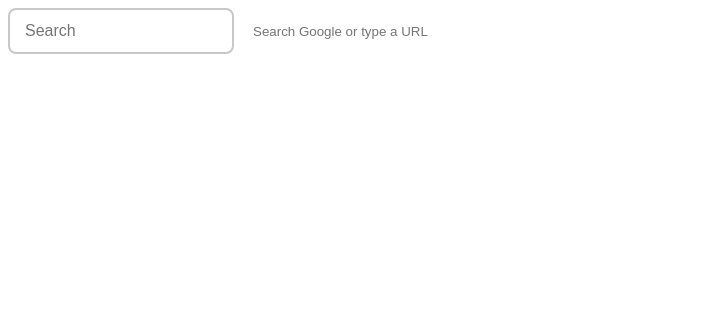
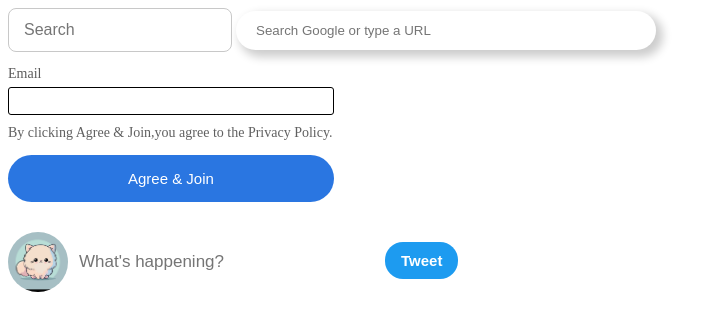
Before and after one commit to dev-ak47/html_learning, a plain HTML site: page csscrashcourse/textbox07.html in a window 1280 px wide. Shown: the whole page, without its empty margins (0-721 px from the left). Drawn offline with Linux system fonts and the light colour scheme.

Commit message:
Exercise07 completed

```diff
--- a/csscrashcourse/textbox07.html
+++ b/csscrashcourse/textbox07.html
@@ -1,9 +1,10 @@
 <!DOCTYPE html>
 <html lang="en">
+
 <head>
     <title>Search Buttons</title>
     <style>
-        .search-button{
+        .search-button {
             padding-left: 15px;
             padding-right: 0px;
             padding-top: 12px;
@@ -14,26 +15,112 @@
             border-radius: 8px;
             border-style: solid;
             font-size: 16px;
-            border-width: 2px;
+            border-width: 1px;
 
         }
-        .search-google{
+
+        .search-google {
             color: grey;
-            border-style: solid;
+            width: 100%;
+            max-width: 200px;
             border-color: rgb(200, 200, 200);
-            box-shadow: 20px;
-            padding-left: 15px;
+            padding-left: 20px;
             padding-right: 200px;
             padding-top: 12px;
             padding-bottom: 12px;
             border-radius: 20px;
             border: none;
+            box-shadow: 5px 5px 10px 2px rgb(0 0 0 / 0.2);
+        }
+
+        .email {
+            color: rgb(91, 90, 90);
+            margin-bottom: 5px;
+            font-size: 14px;
+        }
+
+        .LinkedIn-signup {
+            width: 320px;
+            padding-top: 10px;
+            border-color: black;
+            border-width: 1.5px;
+            border-radius: 3px;
+            border-style: solid;
+        }
+
+        .policy {
+            font-size: 14px;
+            margin-top: 10px;
+            color: #606060;
+        }
+
+        .button {
+            background-color: rgb(42, 118, 225);
+            color: white;
+            border: none;
+            padding-left: 120px;
+            padding-right: 120px;
+            padding-top: 15px;
+            padding-bottom: 15px;
+            font-size: 15px;
+            border-radius: 60px;
+        }
+
+        .dp {
+            margin-top: 30px;
+            height: 60px;
+            width: 60px;
+            border-radius: 100px;
+            object-fit: cover;
+            margin-right: 5px;
+            vertical-align: middle;
+        }
+
+        .ques {
+            color: grey;
+            border: none;
+            margin-top: 30px;
+            width: 300px;
+            vertical-align: middle;
+            font-size: 17px;
+        }
+
+        .tweet-button {
+            background-color: rgb(29, 155, 240);
+            color: white;
+            border: none;
+            margin-top: 40px;
+            padding-top: 10px;
+            padding-bottom: 10px;
+            padding-left: 16px;
+            padding-right: 16px;
+            border-radius: 18px;
+            font-weight: bold;
+            font-size: 15px;
+            cursor: pointer;
+            margin-left: 0px;
+            transition: box-shadow 0.15s;
+            vertical-align: top;
+        }
+
+        .tweet-button:hover {
+            box-shadow: 5px 5px 10px rgba(0, 0, 0, 0.15);
         }
     </style>
 </head>
+
 <body>
     <input class="search-button" placeholder="Search">
     <input class="search-google" placeholder="Search Google or type a URL">
+    <p class="email">Email</p>
+    <input class="LinkedIn-signup">
+    <p class="policy">By clicking Agree & Join,you agree to the Privacy Policy.</p>
+    <button class="button">Agree & Join</button>
+    <br>
+    <img class="dp" src="../Thumbnails/cat.jpg">
+    <input type="text" class="ques" placeholder="What's happening?">
+    <button class="tweet-button">Tweet</button>
 
 </body>
+
 </html>
```
Also changed, not shown: Thumbnails/Cat.jpg (added), 1 other file.
